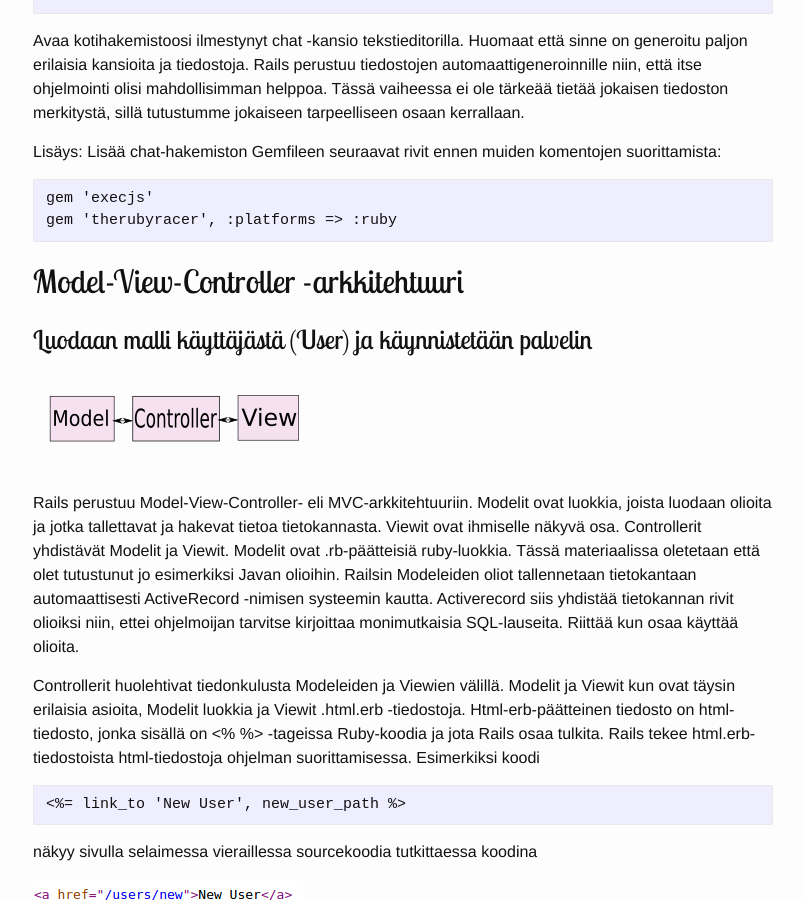
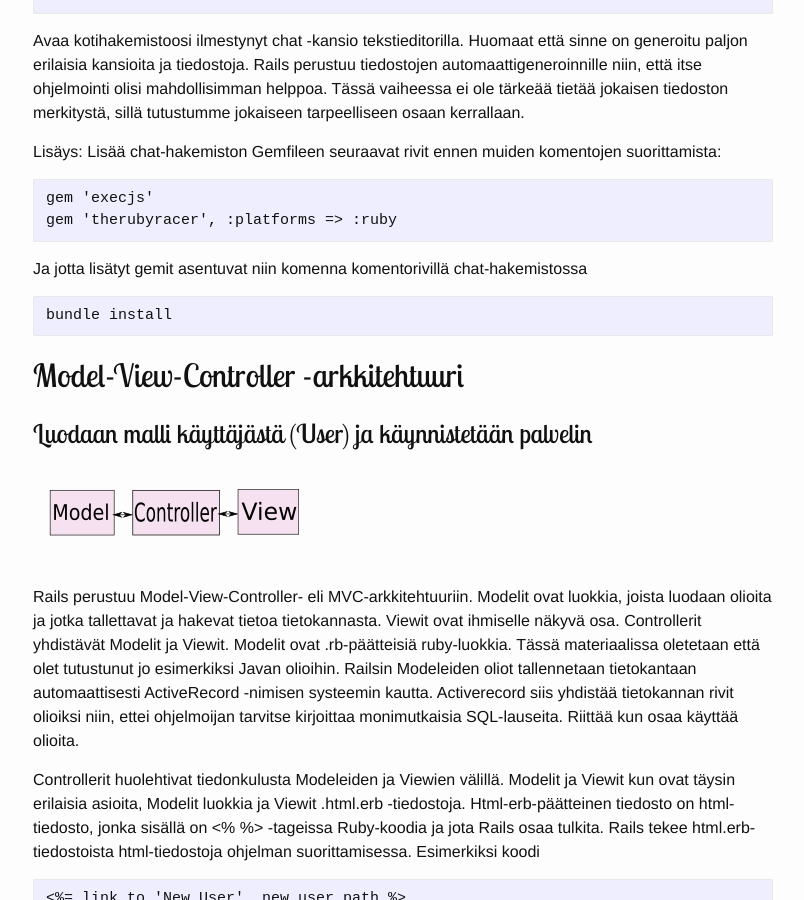
Before and after one commit to viderizer/pvl-rails.github.io, a Jekyll site: the page built from _pages/osa2.md, in a window 1280 px wide and 900 px high, scrolled down 454 px. Shown: the whole window, without its empty margins (237-1041 px from the left). Built offline with Jekyll 4.4.1, drawn with Linux system fonts in a browser that asks for light colours.

Commit message:
Update osa2.md

```diff
--- a/_pages/osa2.md
+++ b/_pages/osa2.md
@@ -24,6 +24,10 @@ Lisäys: Lisää chat-hakemiston Gemfileen seuraavat rivit ennen muiden komentoj
 
     gem 'execjs'
     gem 'therubyracer', :platforms => :ruby
+
+Ja jotta lisätyt gemit asentuvat niin komenna komentorivillä chat-hakemistossa
+
+    bundle install
 
 ## Model-View-Controller -arkkitehtuuri
 
```
